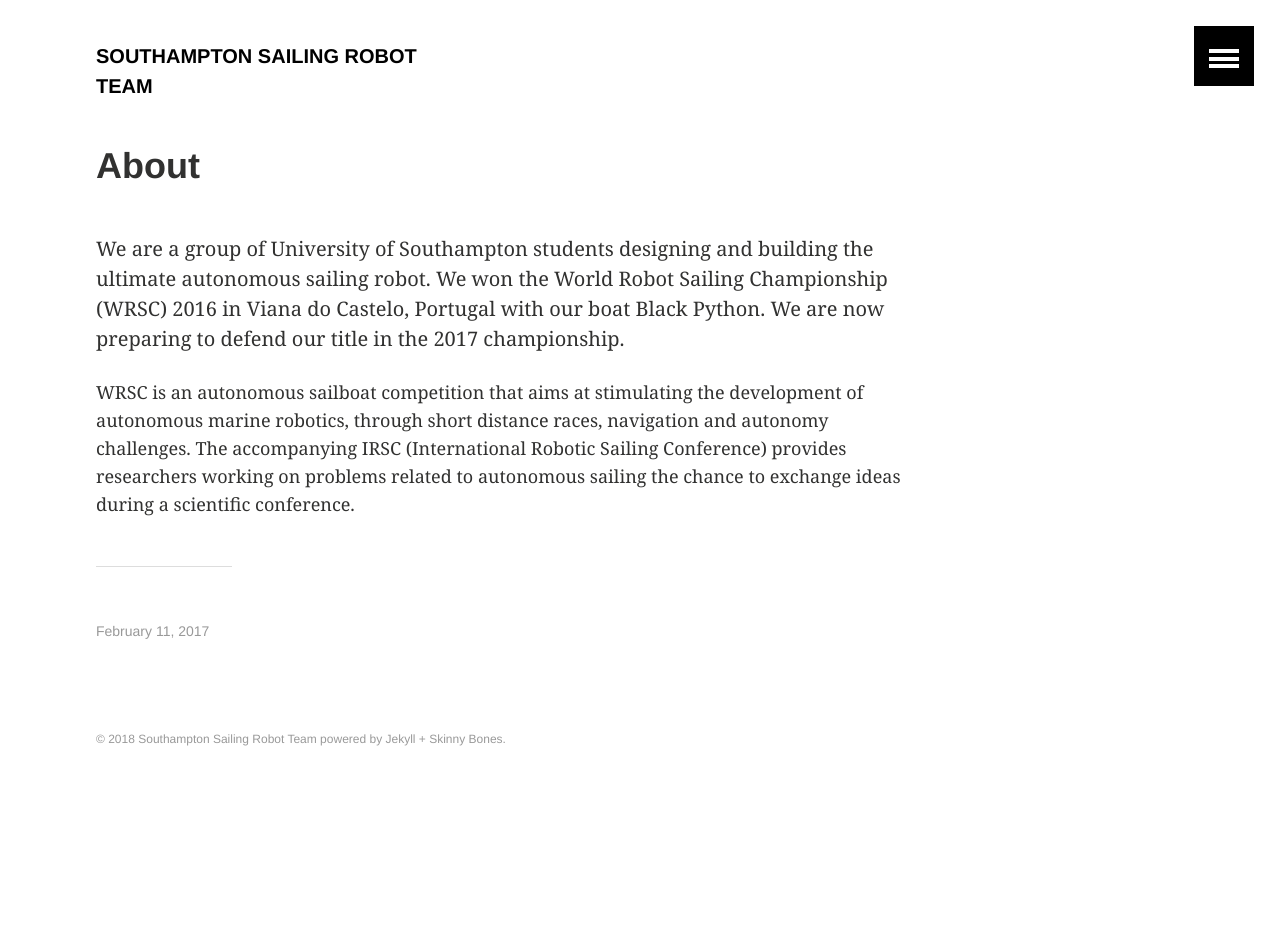
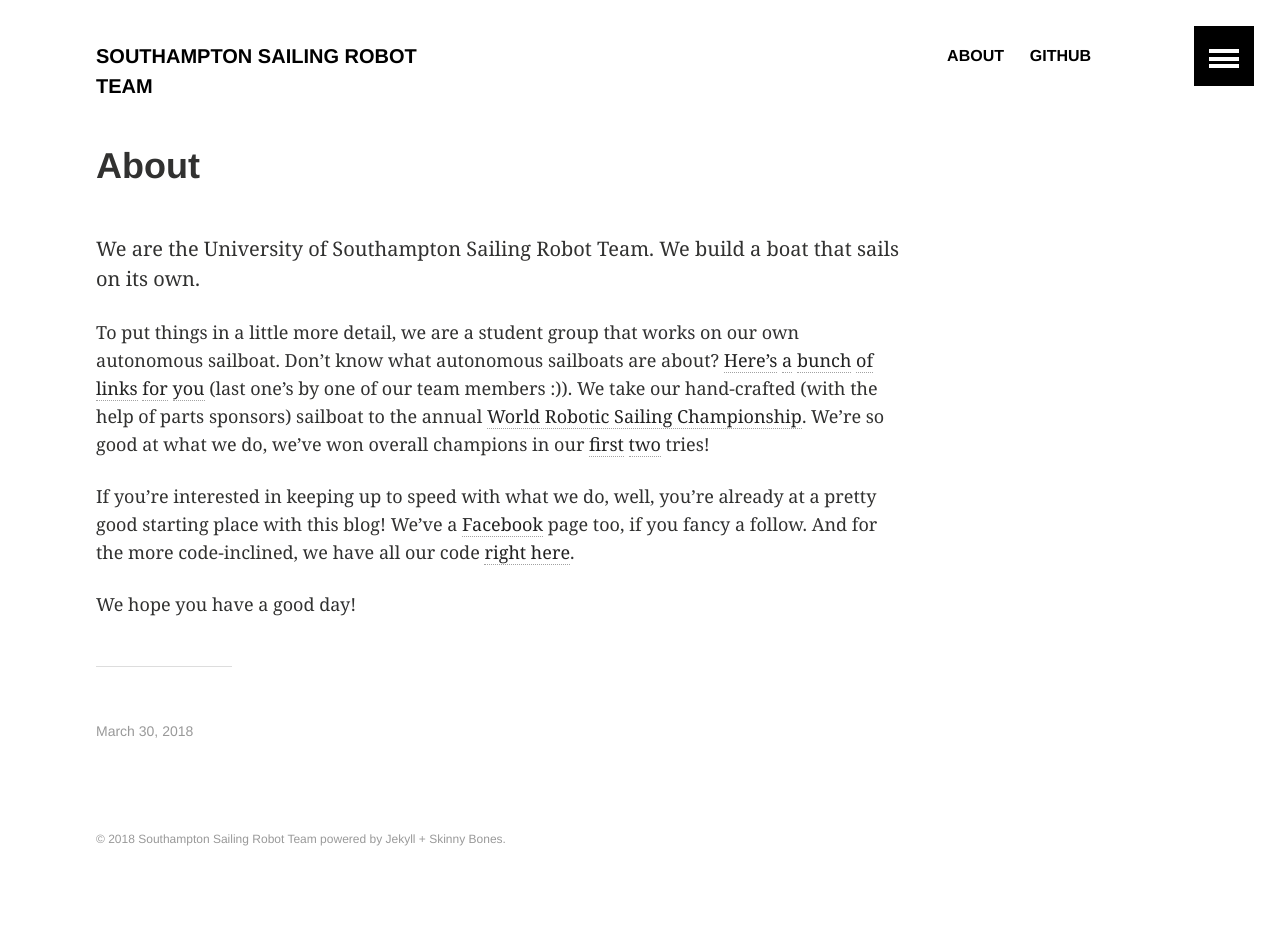
Before and after one commit to Maritime-Robotics-Student-Society/blog, a Jekyll site: the page built from about/index.md, in a window 1280 px wide. Built offline with Jekyll 4.4.1, drawn with Linux system fonts in a browser that asks for light colours; before the commit the page ends 900 px from its top, so only the background shows below that.

Commit message:
Update about page ------ Also updated _config.yml so the blog has links to the about and github

```diff
--- a/_config.yml
+++ b/_config.yml
@@ -64,8 +64,12 @@ exclude:
   - tmp
   - vendor
 
-# Data, which shall hold all of our authors (until I figure out a better solution)
 data:
+  navigation:
+    - title: About
+      url: /about
+    - title: Github
+      url: https://github.com/Maritime-Robotics-Student-Society/sailing-robot
   authors:
     camil:
       name: Camil
--- a/about/index.md
+++ b/about/index.md
@@ -1,7 +1,7 @@
 ---
 layout: article
 title: "About"
-date: 2017-02-11T00:00:00-00:00
+date: 2018-03-30T00:00:00-00:00
 excerpt: Southampton sailing robot team about page"
 image:
   feature:
@@ -11,7 +11,17 @@ share: false
 ads: false
 ---
 
+We are the University of Southampton Sailing Robot Team. We build a boat that sails on its own.
 
-We are a group of University of Southampton students designing and building the ultimate autonomous sailing robot. We won the World Robot Sailing Championship (WRSC) 2016 in Viana do Castelo, Portugal with our boat Black Python. We are now preparing to defend our title in the 2017 championship.
+To put things in a little more detail, we are a student group that works on our own autonomous sailboat. Don't know what autonomous sailboats are about? [Here's](http://www.bbc.com/future/story/20171115-can-an-autonomous-sailboat-cross-the-atlantic) [a](https://www.youtube.com/watch?v=TN4D5wxfBpA) [bunch](https://www.wired.com/2014/02/saildrone/) [of](https://www.sciencedirect.com/science/article/pii/S2405896316320791) [links](https://www.cruisingworld.com/autonomous-sailing) [for](https://www.technologyreview.com/s/602414/fleets-of-robotic-boats-are-getting-ready-to-set-sail/) [you](https://www.southampton.ac.uk/~yc6n13/mrobot.html) (last one's by one of our team members :)). We take our hand-crafted (with the help of parts sponsors) sailboat to the annual [World Robotic Sailing Championship](https://www.roboticsailing.org/). We're so good at what we do, we've won overall champions in our [first](https://connects.soton.ac.uk/2016/10/25/southampton-robot-team-sails-to-success/) [two](http://blog.sotonsailrobot.org/articles/wrsc2017-victory/) tries!
 
-WRSC is an autonomous sailboat competition that aims at stimulating the development of autonomous marine robotics, through short distance races, navigation and autonomy challenges. The accompanying IRSC (International Robotic Sailing Conference) provides researchers working on problems related to autonomous sailing the chance to exchange ideas during a scientific conference.
+If you're interested in keeping up to speed with what we do, well, you're already at a pretty good starting place with this blog! We've a [Facebook](https://www.facebook.com/maritimeroboticssouthampton) page too, if you fancy a follow. And for the more code-inclined, we have all our code [right here](https://github.com/Maritime-Robotics-Student-Society/sailing-robot).
+
+We hope you have a good day!
+
+<!-- ------------------------- -->
+<!-- | Old about right below | -->
+<!-- ------------------------- -->
+<!-- We are a group of University of Southampton students designing and building the ultimate autonomous sailing robot. We won the World Robot Sailing Championship (WRSC) 2016 in Viana do Castelo, Portugal with our boat Black Python. We are now preparing to defend our title in the 2017 championship.
+
+WRSC is an autonomous sailboat competition that aims at stimulating the development of autonomous marine robotics, through short distance races, navigation and autonomy challenges. The accompanying IRSC (International Robotic Sailing Conference) provides researchers working on problems related to autonomous sailing the chance to exchange ideas during a scientific conference. -->
```
